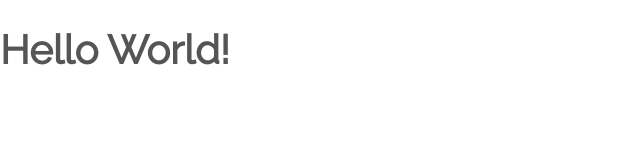
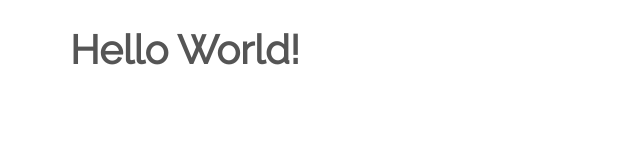
Before and after one commit to jazzed28/Cafe-Responsive-Website, a plain HTML site: page index.html in a window 1280 px wide. Shown: the whole page, without its empty margins (0-640 px from the left). Drawn offline with Linux system fonts and the light colour scheme.

Commit message:
add css normalize grid google fonts

```diff
--- a/index.html
+++ b/index.html
@@ -2,12 +2,12 @@
 <html lang="en">
     <head>
         <link rel="stylesheet" type="text/css" href="vendors/css/normalize.css">
+        <link rel="stylesheet" type="text/css" href="vendors/css/grid.css">
         <link rel="stylesheet" type="text/css" href="resources/css/style.css">
         <link href="https://fonts.googleapis.com/css?family=Raleway:100,300,300i,400" rel="stylesheet">
         <title>Nourish Cafe</title>
     </head>
     <body>
-        <h1>Hello World!</h1>
-
+        <div class="row"><h1>Hello World!</h1></div>
     </body>
 </html>
--- a/resources/css/style.css
+++ b/resources/css/style.css
@@ -12,3 +12,8 @@ html {
     font-size: 20px;
     text-rendering: optimizeLegibility;
 }
+
+.row {
+    max-width: 1140px;
+    margin: 0 auto;
+}
```
